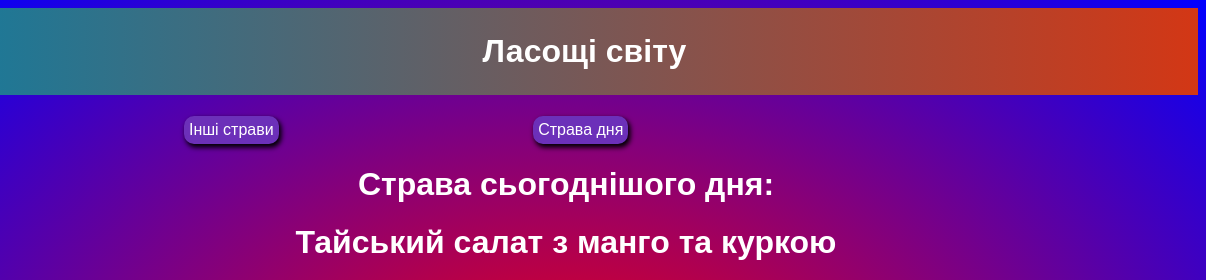
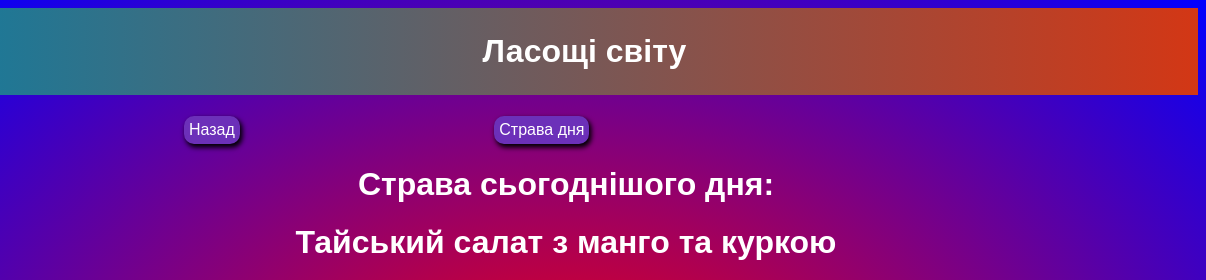
Before and after one commit to Dmitrojj/dishtoday, a plain HTML site: page index.html in a window 1280 px wide. Shown: the top 280 px of the page, 74-1280 px from the left. Drawn offline with Linux system fonts and the light colour scheme; grey boxes are pictures that could not be loaded.

Commit message:
Update index.html

```diff
--- a/index.html
+++ b/index.html
@@ -1,12 +1,12 @@
 <html>
        <link rel="stylesheet" href="style.css"/>
- <title> Other dishes </title>
+ <title> Інші страви </title>
  <body>
   <header>
   <h1> <img src="https://encrypted-tbn0.gstatic.com/images?q=tbn:ANd9GcQJsJz3qxBbN9cHVcB-paeM5NZLA4qqXg3yDQ&usqp=jpg"/>
  Ласощі світу </h1>
    <nav>
-    <a href=""> Інші страви </a>
+    <a href=""> Назад </a>
     <a href=""> Страва дня </a>
    </nav>
   </header>
```
